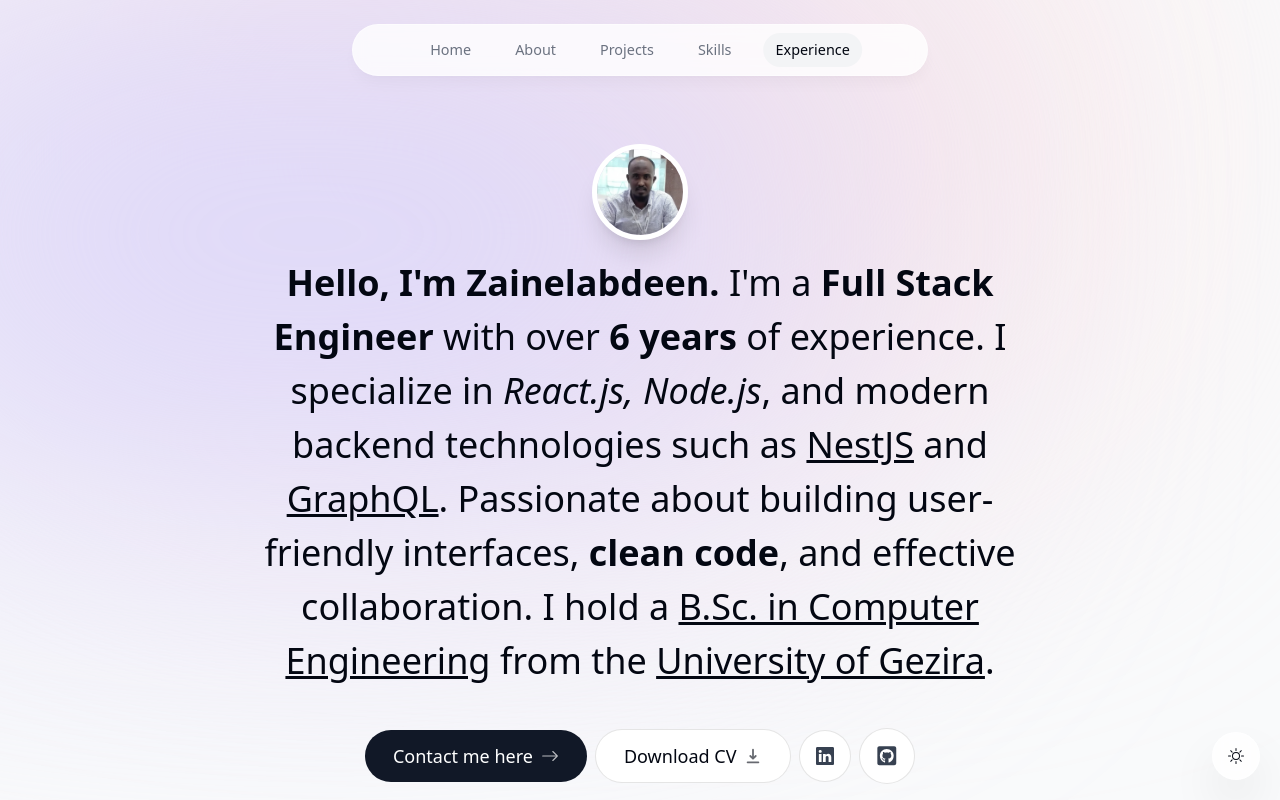
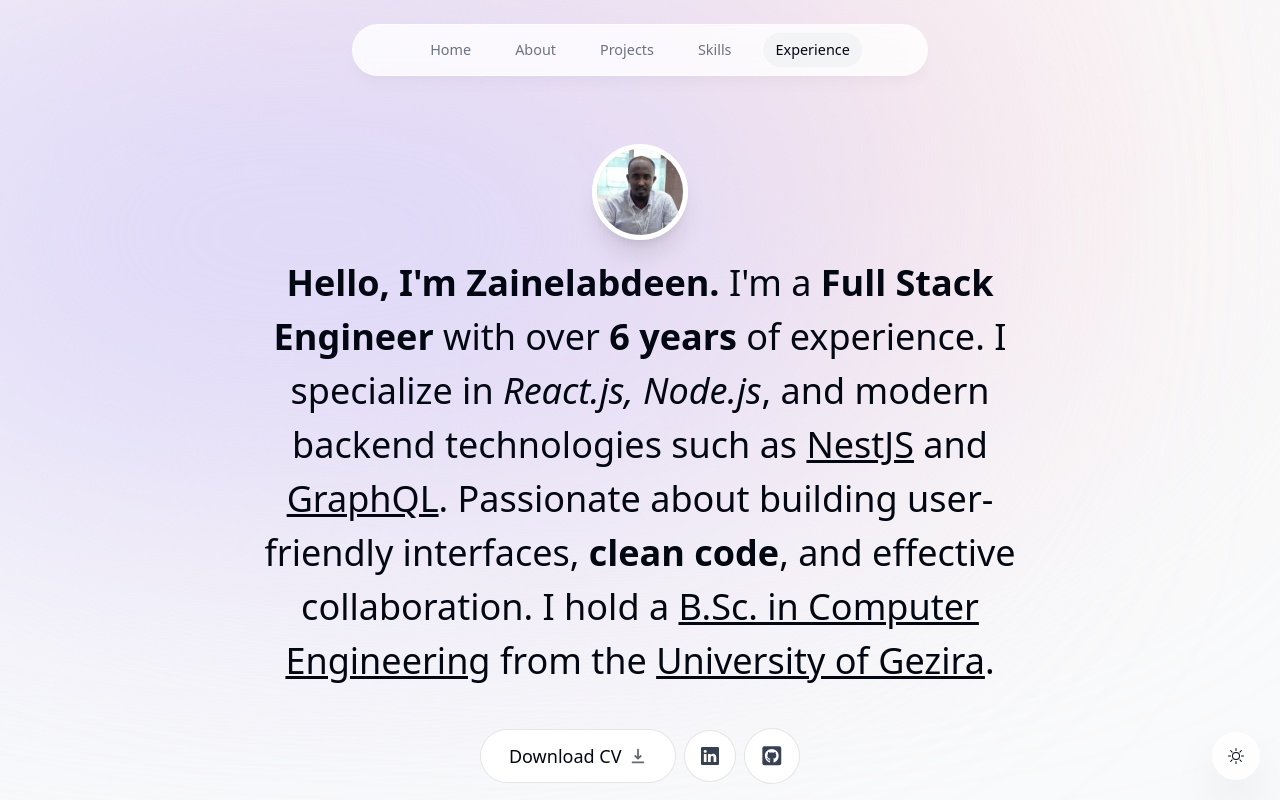
Before and after one commit to ZainElabdeen/portfolio-web, a Next.js app: page / in a window 1280 px wide. Shown: the top 800 px of the page. Built offline with nearby package versions, Linux system fonts and the light colour scheme.

Commit message:
updated intro by disabled contact me

```diff
--- a/components/intro.tsx
+++ b/components/intro.tsx
@@ -3,8 +3,8 @@
 
 import { motion } from "framer-motion";
 import Image from "next/image";
-import Link from "next/link";
-import { BsArrowRight, BsLinkedin } from "react-icons/bs";
+// import Link from "next/link";
+import { BsLinkedin } from "react-icons/bs";
 import { FaGithubSquare } from "react-icons/fa";
 import { HiDownload } from "react-icons/hi";
 
@@ -79,13 +79,13 @@ const Intro = () => {
           delay: 0.1,
         }}
       >
-        <Link
+        {/* <Link
           href="#contact"
           className="group bg-gray-900 text-white px-7 py-3 flex items-center gap-2 rounded-full outline-none focus:scale-110 hover:scale-110 hover:bg-gray-950 active:scale-105 transition"
         >
           Contact me here{" "}
           <BsArrowRight className="opacity-70 group-hover:translate-x-1 transition" />
-        </Link>
+        </Link> */}
 
         <a
           className="group bg-white px-7 py-3 flex items-center gap-2 rounded-full outline-none focus:scale-110 hover:scale-110 active:scale-105 transition cursor-pointer borderBlack dark:bg-white/10"
```
